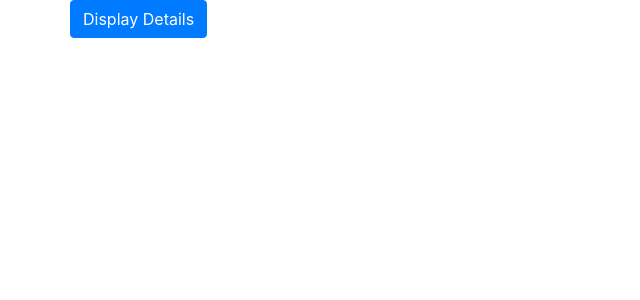
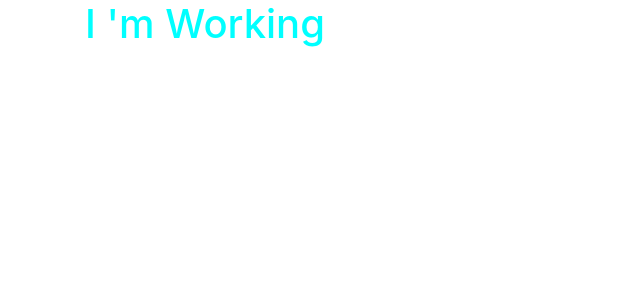
Before and after one commit to karimulla1696/Angular-8, an Angular app in the folder angular8/: page / in a window 1280 px wide. Shown: the top 300 px of the page, without its empty margins (0-640 px from the left). Built offline with nearby package versions, Linux system fonts and the light colour scheme.

Commit message:
#Angular-App

```diff
--- a/angular8/src/app/app.component.html
+++ b/angular8/src/app/app.component.html
@@ -543,7 +543,7 @@
 <!--      <h1>I am in App component</h1>-->
 <!--      <hr>-->
 <!--      <app-servers></app-servers>-->
-<!--       attribute selector  -->
+<!--       attribute selector-->
 <!--      <div app-servers></div>-->
 <!--      class selector-->
 <!--      <div class="app-servers"></div>-->
@@ -566,17 +566,26 @@
 <!--  </div>-->
 <!--</div>-->
 
+<!--<div class="container">-->
+<!--  <div class="row">-->
+<!--    <div class="col-xs-12">-->
+<!--      <button class="btn btn-primary" (click)="showSecret = !showSecret">Display Details</button>-->
+<!--      <button class="btn btn-primary" (click)="onToggleDisplay()">Display Details</button>-->
+<!--      <p *ngIf="showSecret">Secret Password = tuna</p>-->
+<!--      <div *ngFor="let logItems of log; let i = index"-->
+<!--      [ngStyle]="{backgroundColor: i >= 4 ? 'blue' : 'transparent'}"-->
+<!--      [ngClass]="{'white-text': i >= 4}">-->
+<!--        {{ logItems }}-->
+<!--      </div>-->
+<!--    </div>-->
+<!--  </div>-->
+<!--</div>-->
+
+
 <div class="container">
   <div class="row">
-    <div class="col-xs-12">
-<!--      <button class="btn btn-primary" (click)="showSecret = !showSecret">Display Details</button>-->
-      <button class="btn btn-primary" (click)="onToggleDisplay()">Display Details</button>
-      <p *ngIf="showSecret">Secret Password = tuna</p>
-      <div *ngFor="let logItems of log; let i = index"
-      [ngStyle]="{backgroundColor: i >= 4 ? 'blue' : 'transparent'}"
-      [ngClass]="{'white-text': i >= 4}">
-        {{ logItems }}
-      </div>
+    <div class="col-md-12">
+      <h1>I 'm Working</h1>
     </div>
   </div>
 </div>
```
